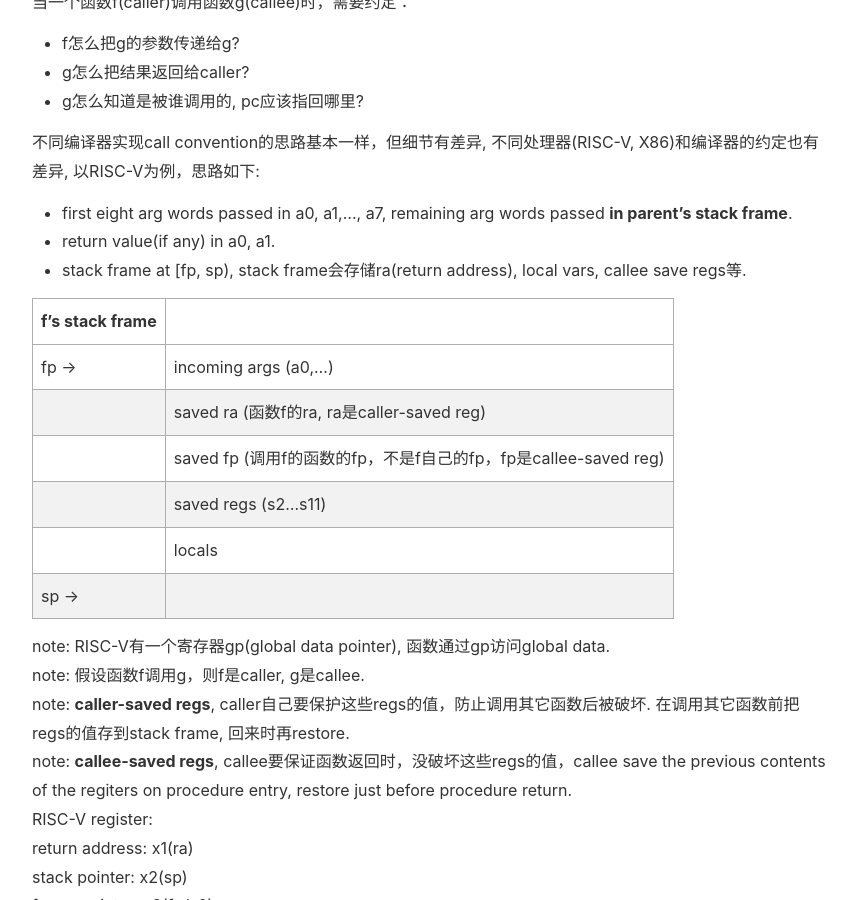
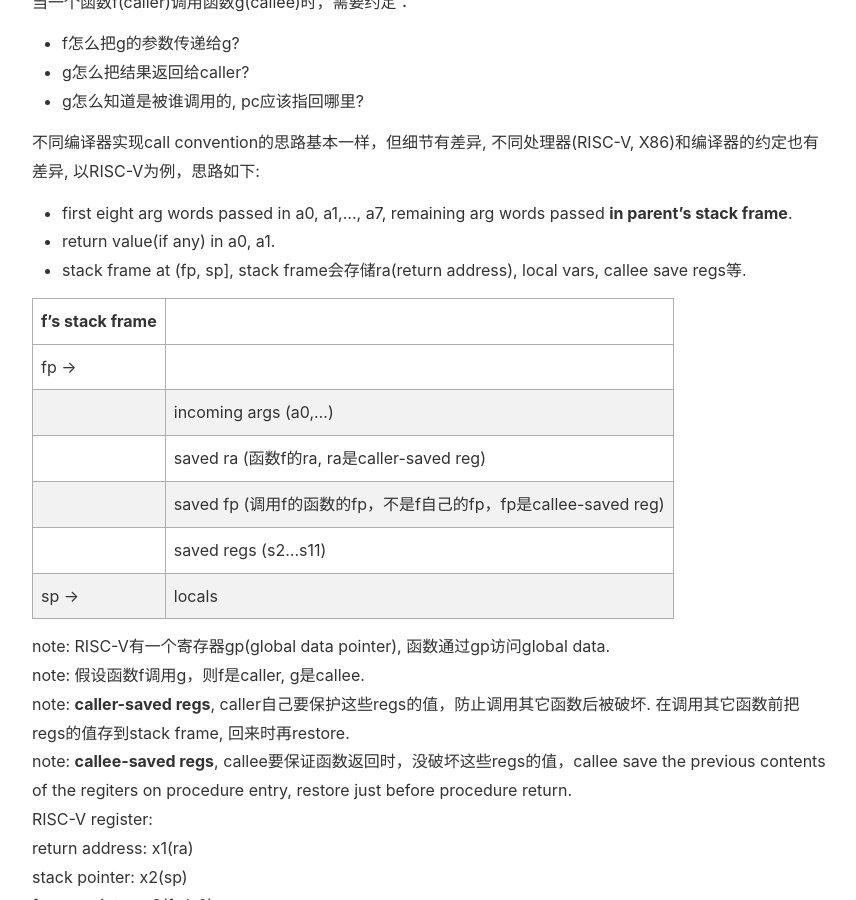
Before and after one commit to fukua95/fukua95.github.io, a Jekyll site: the page built from _posts/2020-10-25-6.S081-notes.md, in a window 1280 px wide and 900 px high, scrolled down 8430 px. Shown: the whole window, without its empty margins (88-944 px from the left). Built offline with Jekyll 4.4.1, drawn with Linux system fonts in a browser that asks for light colours; nearby versions of some CDN libraries; comment, search, counter and statistics services are not loaded.

```diff
--- a/_posts/2020-10-25-6.S081-notes.md
+++ b/_posts/2020-10-25-6.S081-notes.md
@@ -264,16 +264,16 @@ C code --compiler--> RISC-V assembly(.s) --assembler--> machine code --CPU--> ru
 不同编译器实现call convention的思路基本一样，但细节有差异, 不同处理器(RISC-V, X86)和编译器的约定也有差异, 以RISC-V为例，思路如下:
 * first eight arg words passed in a0, a1,..., a7, remaining arg words passed **in parent's stack frame**.
 * return value(if any) in a0, a1.
-* stack frame at \[fp, sp), stack frame会存储ra(return address), local vars, callee save regs等.
+* stack frame at (fp, sp], stack frame会存储ra(return address), local vars, callee save regs等.
 
 | f's stack frame |     |
 |:----            |:----  |
-| fp ->           |incoming args (a0,...)  |
+| fp ->           |       |
+|                 |incoming args (a0,...)  |
 |                 |saved ra (函数f的ra, ra是caller-saved reg)  |
 |                 |saved fp (调用f的函数的fp，不是f自己的fp，fp是callee-saved reg)  |
 |                 |saved regs (s2...s11)  |
-|                 |locals   |
-| sp ->           |
+| sp ->           |locals   |
 
 note: RISC-V有一个寄存器gp(global data pointer), 函数通过gp访问global data.
 note: 假设函数f调用g，则f是caller, g是callee.
```
